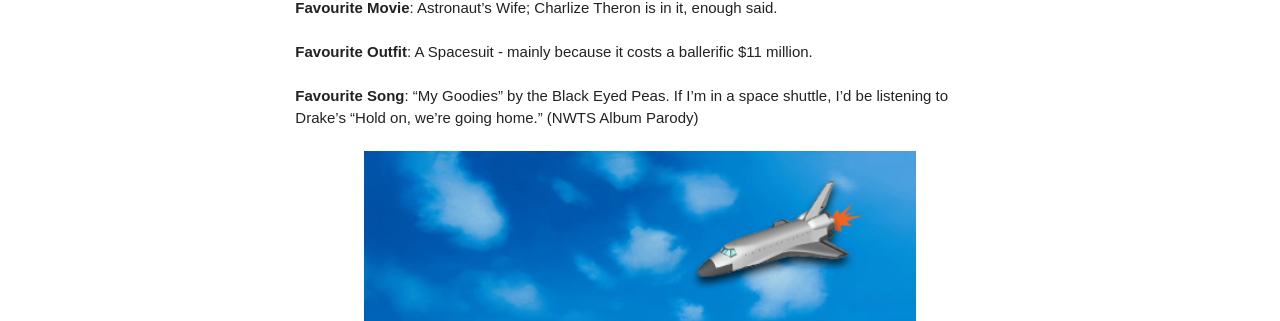
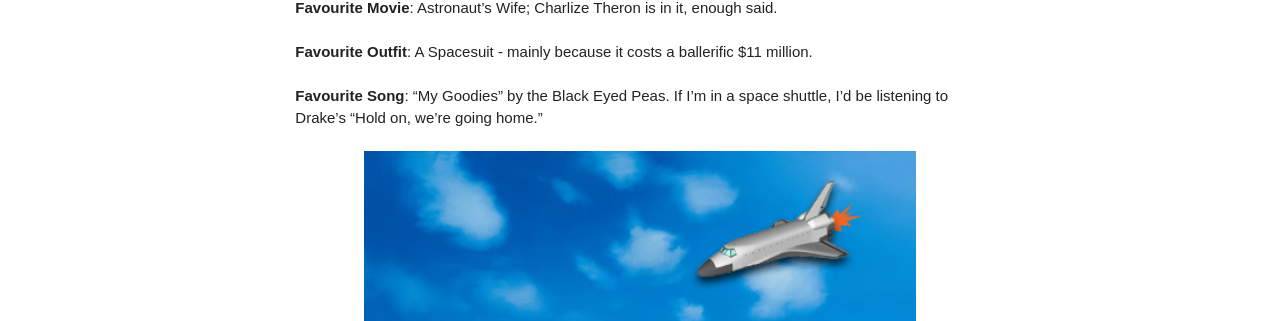
Before and after one commit to yourlegacy/yourlegacy, a Jekyll site: the page built from _posts/2014-04-22-astronauts-guide-to-online-dating.md, in a window 1280 px wide and 900 px high, scrolled down 3893 px. Shown: the part 173-494 px from the top of the window. Built offline with Jekyll 4.4.1, drawn with Linux system fonts in a browser that asks for light colours; nearby versions of some CDN libraries; some web fonts are replaced; comment, search, counter and statistics services are not loaded.

Commit message:
blog typos

```diff
--- a/_posts/2014-04-22-astronauts-guide-to-online-dating.md
+++ b/_posts/2014-04-22-astronauts-guide-to-online-dating.md
@@ -57,7 +57,7 @@
 
 **Favourite Outfit**: A Spacesuit - mainly because it costs a ballerific $11 million.
 
-**Favourite Song**: “My Goodies” by the Black Eyed Peas. If I’m in a space shuttle, I’d be listening to Drake’s “Hold on, we’re going home.” (NWTS Album Parody)
+**Favourite Song**: “My Goodies” by the Black Eyed Peas. If I’m in a space shuttle, I’d be listening to Drake’s “Hold on, we’re going home.”
 
 ![drake](/images/your-legacy-drake.jpg)
 
@@ -67,7 +67,7 @@
 
 ![stripper](/images/your-legacy-stripper.jpg)
 
-![ozone](/images/your-legacy-ozone.jpg)
+![ozone](/images/your-legacy-oZone.jpg)
 
 ![SolarFlare](/images/your-legacy-SolarFlare.jpg)
 
--- a/index.html
+++ b/index.html
@@ -61,7 +61,7 @@
 		<div class="g-12 pad-bottom-0">
 			<a href="/astronauts-guide-to-online-dating/"><img class="g-6 pad-top-0 margin-bottom-0" src="/images/your-legacy-CHRISnina.jpg" /></a>
 			<h2><a class="black" href="/astronauts-guide-to-online-dating/">An Astronaut's Online Dating Profile - Inspired by Chris Hadfield</a></h2>
-			<p>hris Austin Hadfield is a retired Canadian astronaut and also the first Canadian to walk in space. He’s also the epitome of awesomeness and manliness.  Why? He was an engineer, a former Royal Canadian Air Force fighter pilot (he even piloted experimental planes) AND has flown three space missions. He also might be a Green Lantern.  In case Hollywood isn’t making a film based on his life right now, you should know that he served as commander of the International Space Station. If that’s not amazing enough, he came from Sarnia, a small town known for having the Canadian military come in to help during a winter storm.jonamar
+			<p>Chris Austin Hadfield is a retired Canadian astronaut and also the first Canadian to walk in space. He’s also the epitome of awesomeness and manliness.  Why? He was an engineer, a former Royal Canadian Air Force fighter pilot (he even piloted experimental planes) AND has flown three space missions. He also might be a Green Lantern.  In case Hollywood isn’t making a film based on his life right now, you should know that he served as commander of the International Space Station. If that’s not amazing enough, he came from Sarnia, a small town known for having the Canadian military come in to help during a winter storm.jonamar
 			</p>
 			<a class="inline-block pad-button margin-top bg-purple white hover" href="/astronauts-guide-to-online-dating//">Read On</a>
 		</div>
```
